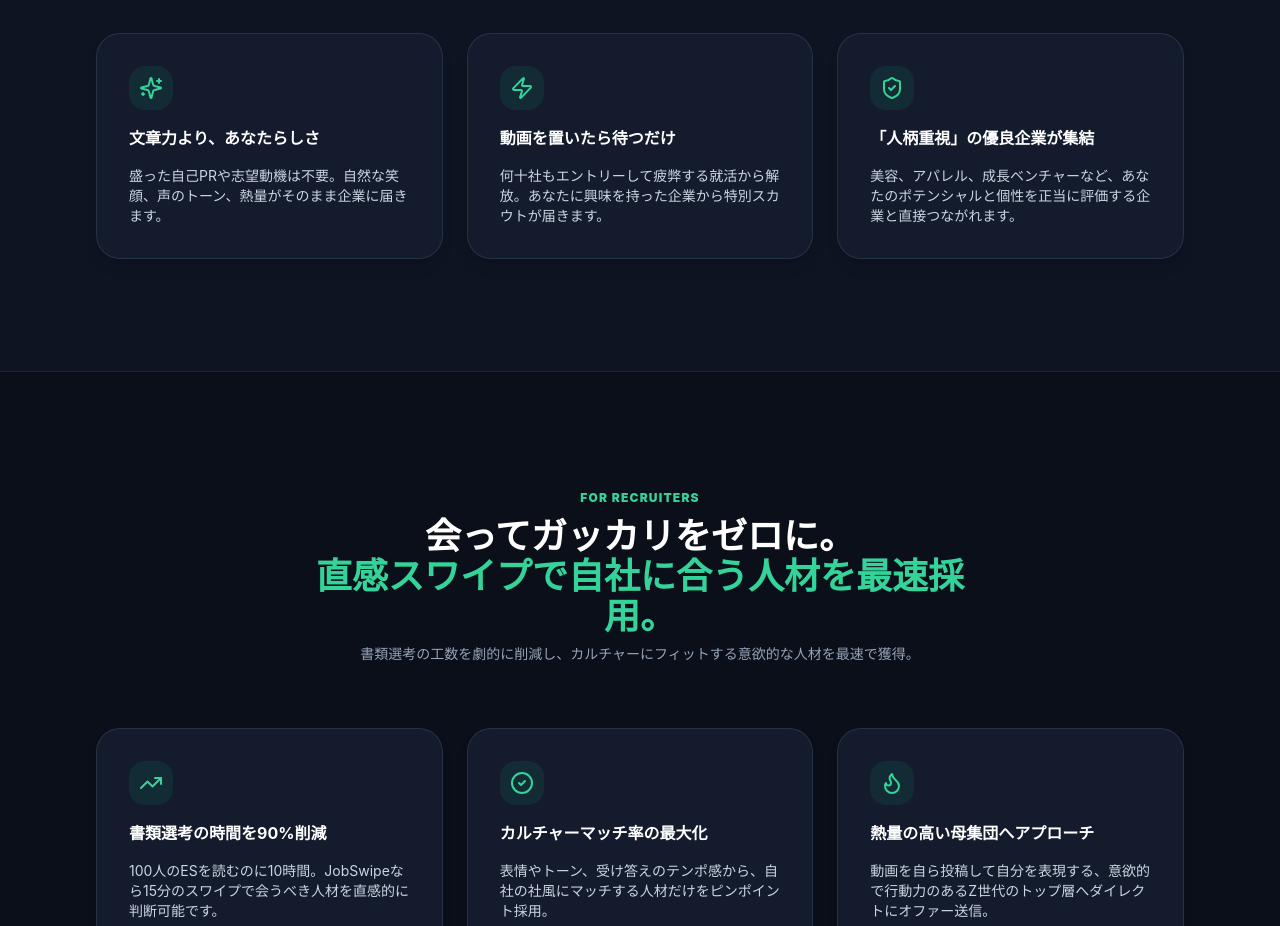
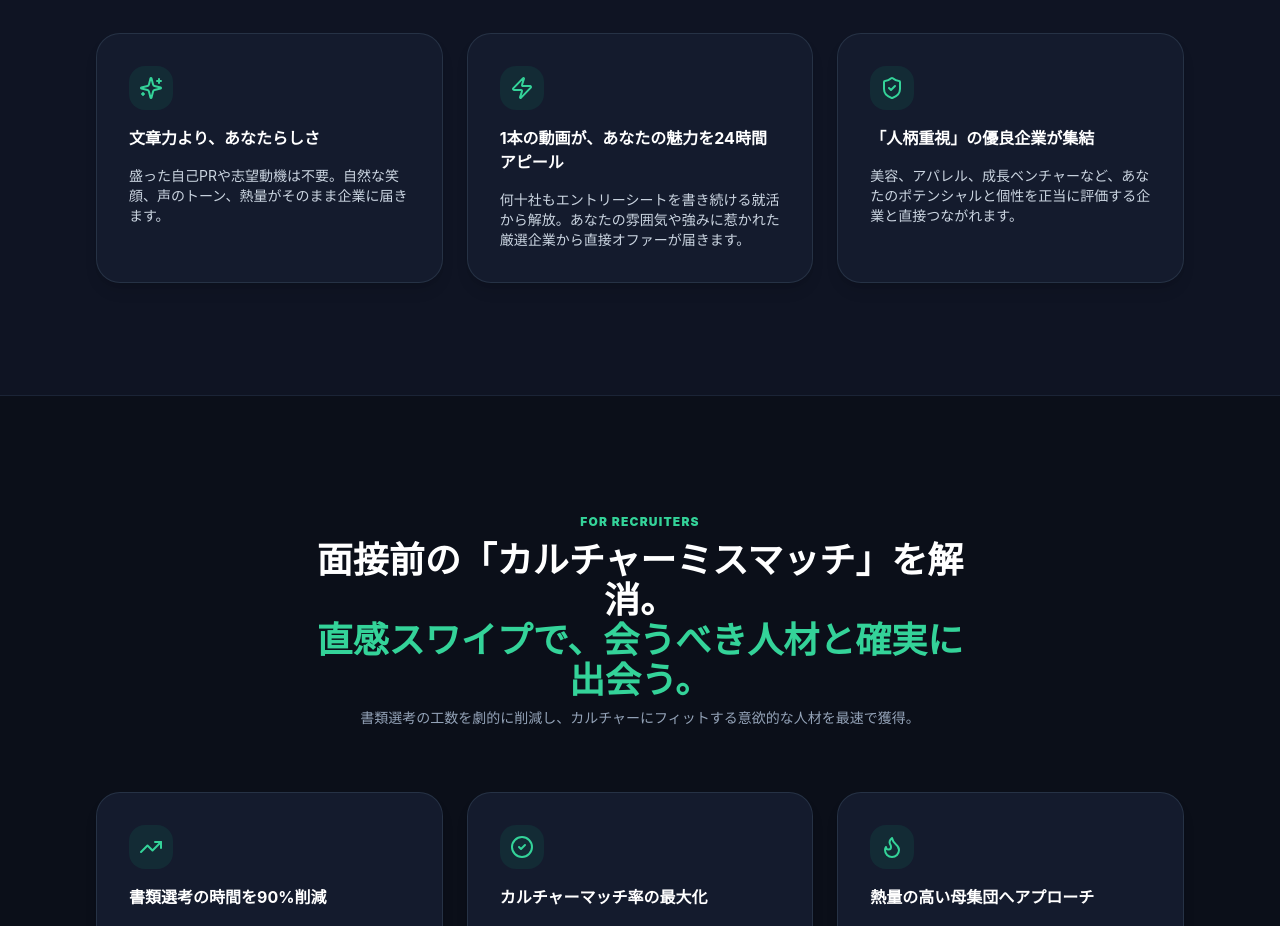
Before and after one commit to nanato0102/jobswipe, a Next.js app: page / in a window 1280 px wide. Shown: the part 2500-3426 px from the top of the page. Built offline with nearby package versions, Linux system fonts and the light colour scheme.

Commit message:
feat: apply user-approved UX copy updates across LP and operational screens

```diff
--- a/src/app/company/register/page.tsx
+++ b/src/app/company/register/page.tsx
@@ -230,7 +230,7 @@ export default function CompanyRegisterPage() {
               <div className="space-y-0.5">
                 <p className="font-bold text-slate-900">安心・安全の完全審査制プラットフォーム</p>
                 <p className="text-[11px] text-slate-500 leading-relaxed">
-                  学生の個人情報保護および信頼性向上のため、企業様のアカウント発行には事前審査（通常1〜2営業日）を設けております。
+                  安心してご利用いただくため、運営事務局による企業様の掲載審査（通常1〜2営業日）を実施しております。審査完了後、担当者様宛に即時ログイン情報をご案内いたします。
                 </p>
               </div>
             </div>
--- a/src/app/page.tsx
+++ b/src/app/page.tsx
@@ -336,9 +336,9 @@ export default function HomePage() {
                 <div className="w-11 h-11 rounded-2xl bg-emerald-500/10 text-emerald-400 flex items-center justify-center">
                   <Zap className="w-6 h-6" />
                 </div>
-                <h3 className="text-base font-bold text-white">動画を置いたら待つだけ</h3>
+                <h3 className="text-base font-bold text-white">1本の動画が、あなたの魅力を24時間アピール</h3>
                 <p className="text-xs sm:text-sm text-slate-300 leading-relaxed">
-                  何十社もエントリーして疲弊する就活から解放。あなたに興味を持った企業から特別スカウトが届きます。
+                  何十社もエントリーシートを書き続ける就活から解放。あなたの雰囲気や強みに惹かれた厳選企業から直接オファーが届きます。
                 </p>
               </div>
             </FadeInView>
@@ -369,8 +369,8 @@ export default function HomePage() {
                 For Recruiters
               </span>
               <h2 className="text-3xl sm:text-4xl font-black text-white">
-                <span className="inline-block">会ってガッカリをゼロに。</span><br className="hidden sm:inline" />
-                <span className="text-emerald-400 inline-block">直感スワイプで自社に合う人材を最速採用。</span>
+                <span className="inline-block">面接前の「カルチャーミスマッチ」を解消。</span><br className="hidden sm:inline" />
+                <span className="text-emerald-400 inline-block">直感スワイプで、会うべき人材と確実に出会う。</span>
               </h2>
               <p className="text-xs sm:text-sm text-slate-400">
                 <span className="inline-block">書類選考の工数を劇的に削減し、</span>
--- a/src/app/student/offers/page.tsx
+++ b/src/app/student/offers/page.tsx
@@ -53,7 +53,7 @@ export default function StudentOffersPage() {
               <span>オファー一覧</span>
             </h1>
             <p className="text-xs text-slate-500 mt-1">
-              企業からあなたの自己PR動画を見て届いたオファーです
+              あなたの自己PR動画に関心を持った企業からのオファーです。承諾するとチャット面談へ進めます。
             </p>
           </div>
 
--- a/src/app/student/video/page.tsx
+++ b/src/app/student/video/page.tsx
@@ -191,7 +191,7 @@ export default function StudentVideoUploadPage() {
               <div className="flex items-center justify-between border-b border-slate-100 pb-3">
                 <div className="flex items-center gap-2">
                   <BarChart3 className="w-5 h-5 text-emerald-700" />
-                  <h2 className="text-base font-bold text-slate-900">自己PR動画の反響・視聴実績</h2>
+                  <h2 className="text-base font-bold text-slate-900">自己PR動画のアナリティクス（企業からの視聴・注目度）</h2>
                 </div>
                 <span className="text-xs font-bold px-2.5 py-0.5 rounded-md bg-emerald-50 text-emerald-800 border border-emerald-200">
                   リアルタイム集計中
--- a/src/app/swipe/page.tsx
+++ b/src/app/swipe/page.tsx
@@ -59,9 +59,9 @@ export default function SwipePage() {
       <CompanyMobileTabs>
         <div className="flex-1 flex flex-col justify-center items-center p-3 sm:p-6 w-full max-w-4xl mx-auto">
           <div className="text-center mb-3">
-            <h1 className="text-lg font-bold text-slate-900">学生自己PR動画スワイプ</h1>
+            <h1 className="text-lg font-bold text-slate-900">自己PR動画スワイプ</h1>
             <p className="text-xs text-slate-500">
-              上下スワイプで学生の自己PR動画を閲覧し、気になるへの追加やオファーを送信できます（企業専用）
+              候補者の人柄や雰囲気が伝わる自己PR動画です。「気になる」に保存するか、直接オファーを送信できます。
             </p>
           </div>
 
```
